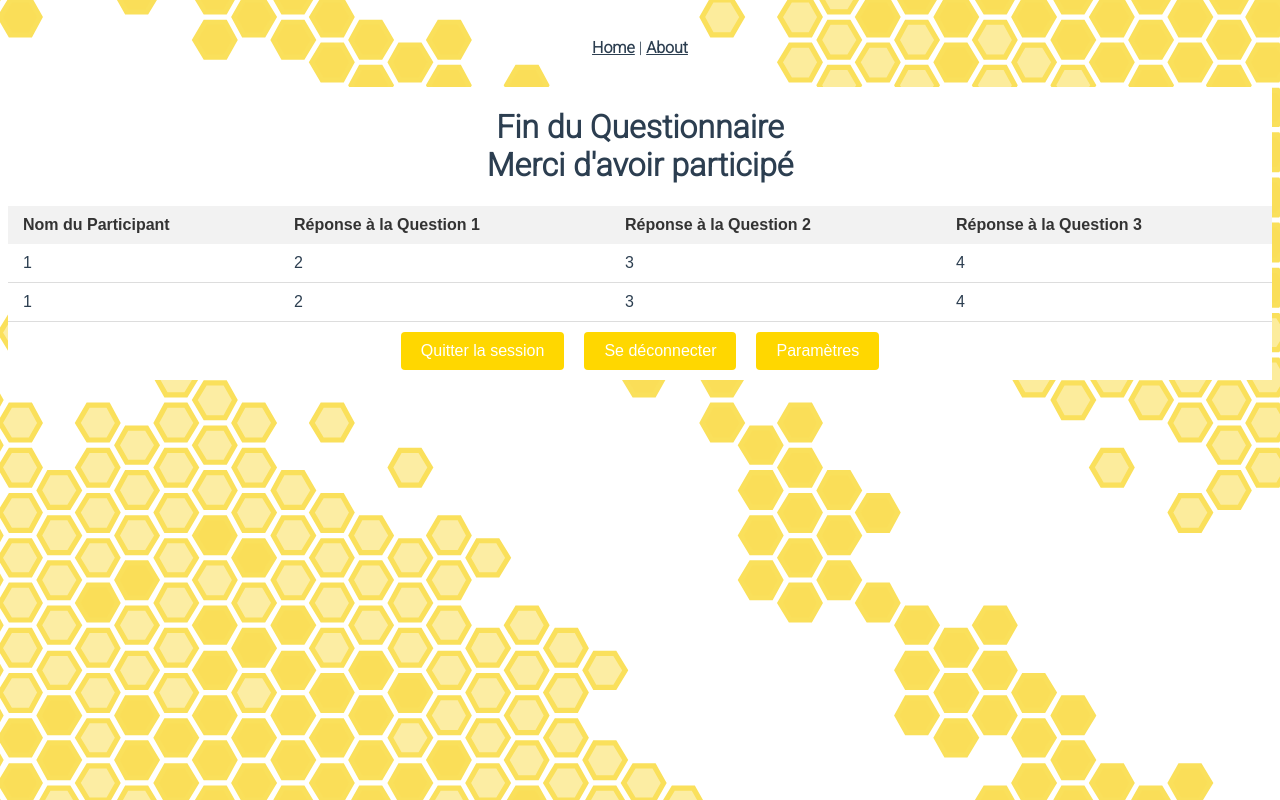
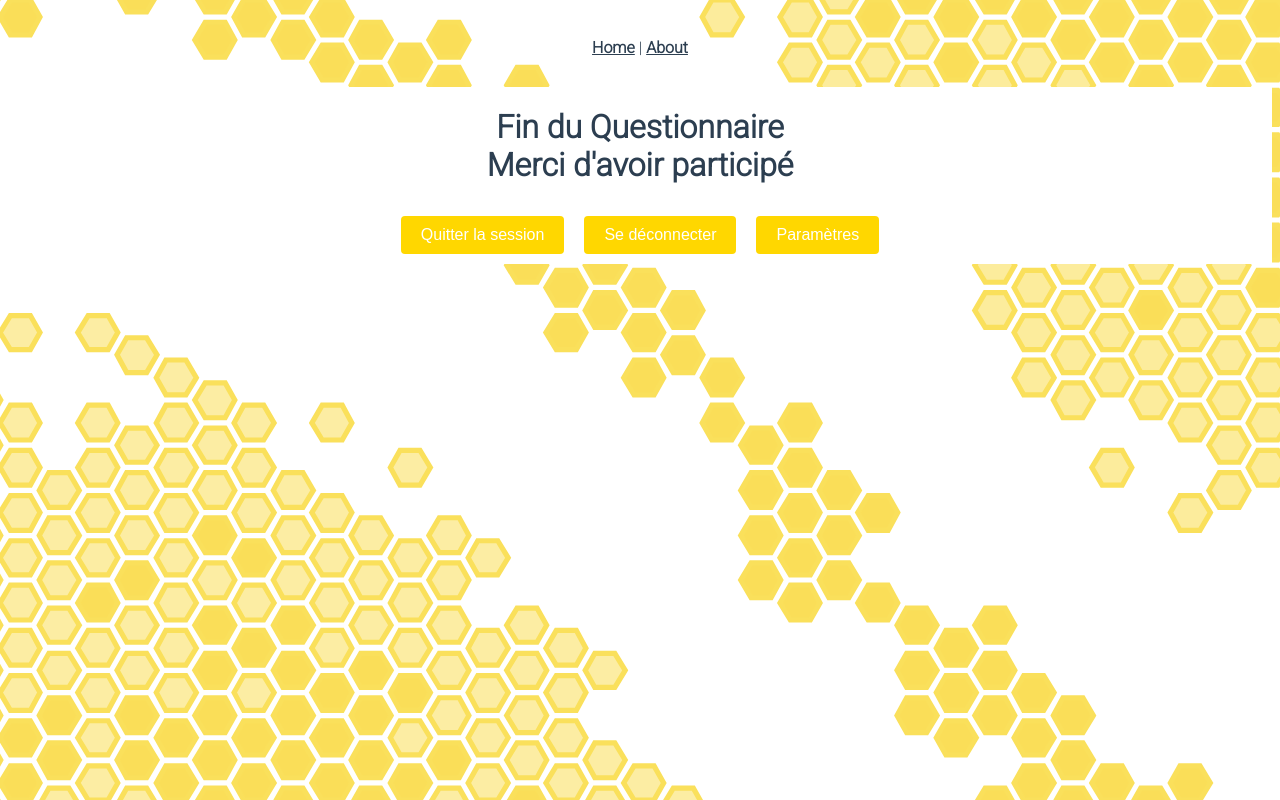
Before and after one commit to MaxHowardBorges/2b-quiz, a Vue app in the folder frontend-vue/: page /#/end in a window 1280 px wide. Built offline with nearby package versions, Linux system fonts and the light colour scheme; the HTML template or start-up script is replaced by a standard one.

Commit message:
#1 Initialisation of results array, debugging, create methods to get results for each player and clean code (w/lm105079, er104065, ee101588)

```diff
--- a/frontend-vue/src/components/EndOfSession.vue
+++ b/frontend-vue/src/components/EndOfSession.vue
@@ -4,15 +4,18 @@
     <div class="actions">
       <btn  @click='handleCreateSession()' nomB="Relancer une session" />
       <router-link to="/teacher-home-page"><btn nomB="Retourner au menu" /></router-link>
+
+      <tableP />
     </div>
   </div>
 </template>
 
 <script>
   import btn from '@/components/BoutonComp.vue';
+  import tableP from '@/components/QuizzResultsTable.vue';
 
   export default {
-    components: { btn },
+    components: { tableP, btn },
     methods: {
       handleCreateSession() {
         this.$store.dispatch('createSession')
--- a/frontend-vue/src/components/QuizzResultsTable.vue
+++ b/frontend-vue/src/components/QuizzResultsTable.vue
@@ -1,27 +1,58 @@
 <template>
   <table class="styled-table">
+    <div v-if="this.tabresult != null">
     <tr>
       <th>Nom du Participant</th>
       <th>Réponse à la Question 1</th>
       <th>Réponse à la Question 2</th>
       <th>Réponse à la Question 3</th>
     </tr>
-    <tr>
-      <td>1</td>
-      <td>2</td>
-      <td>3</td>
-      <td>4</td>
-    </tr>
-    <tr>
-      <td>1</td>
-      <td>2</td>
-      <td>3</td>
-      <td>4</td>
-    </tr>
+
+
+      <tr v-for="(participant, index) in this.tabresult[1]" :key="index">
+        <td v-if="participant">{{ participant.username }}</td>
+        <td v-else>No participant data available</td>
+        <!--      <td v-for="(rep, ind) in participant.tab" :key="ind">{{ this.$store.getters.getTabResult[0][rep.idQuestion].answers[rep.idAnswer].content }}</td>-->
+        <td v-for="(rep, ind) in participant.tab" :key="ind">{{ rep.idAnswer }}</td>
+      </tr>
+    </div>
+
   </table>
 </template>
 
 <script>
+
+  export default {
+    data() {
+      return {
+        tabresult: null,
+      }
+    },
+    methods: {
+      async handleCreateTable() {
+        try {
+          await this.$store.dispatch('getResults');
+          const tabResult = await this.$store.getters.getTabResult;
+          console.log("-----------------------------------------");
+          console.log(tabResult[1][0].username);
+          console.log("-----------------------------------------");
+          this.$router.push('/end-of-session');
+        } catch (error) {
+          console.error('Error while creating session:', error);
+        }
+      },
+      async getTab() {
+        const tab = await this.$store.getters.getTabResult;
+        console.log("aa");
+        console.log(tab);
+        return tab;
+      }
+    },
+    async created() {
+      await this.handleCreateTable()
+      this.tabresult = await this.getTab()
+    },
+  };
 
 </script>
 
--- a/frontend-vue/src/store/index.js
+++ b/frontend-vue/src/store/index.js
@@ -9,6 +9,7 @@ export default createStore({
     idSession: null,
     success: null,
     username: null,
+    tabResult: null,
   },
   getters: {
     actualQuestion: (state) => state.question,
@@ -24,6 +25,9 @@ export default createStore({
     },
     getUsername: (state) => {
       return state.username;
+    },
+    getTabResult: (state) => {
+      return state.tabResult;
     },
   },
   mutations: {
@@ -45,20 +49,11 @@ export default createStore({
     changePage(state, pageLink) {
       state.router.push(pageLink);
     },
+    setTabResult(state, tabResult) {
+      state.tabResult = tabResult;
+    },
   },
   actions: {
-    /*async fetchQuestion({ commit }) {
-      try {
-        const response = await fetch(process.env.VUE_APP_API_URL+"/session/question");
-        if (!response.ok) {
-          throw new Error('Erreur de chargement de la question');
-        }
-        const question = await response.json();
-        commit('setQuestion', question);
-      } catch (error) {
-        console.error(error);
-      }
-    },*/
 
     async createSession({ commit }) {
       try {
@@ -76,6 +71,7 @@ export default createStore({
         console.error(error);
       }
     },
+
     async nextQuestion({ commit, getters }) {
       const body = { id: getters.actualSession };
       console.log(JSON.stringify(body));
@@ -107,6 +103,32 @@ export default createStore({
         throw error;
       }
     },
+
+    async getResults({ commit, getters }) {
+      console.log(getters.actualSession);
+      const body = { id: getters.actualSession };
+      console.log(body);
+      try {
+        const response = await fetch(
+          process.env.VUE_APP_API_URL + '/session/getMap?idsession='+body.id,
+          { method: 'GET',
+                headers: {
+              'Content-Type': 'application/json',
+            },
+            // body: JSON.stringify(body),
+          },
+        );
+        if (!response.ok) {
+          throw new Error('Erreur de chargement de la question');
+        }
+        const tabResult = await response.json();
+        commit('setTabResult', tabResult);
+        //console.log(tabResult);
+      } catch (error) {
+        console.error(error);
+      }
+    },
+
   },
   modules: { socketModule, fetchAPIModule },
 });
--- a/frontend-vue/src/views/EndSession.vue
+++ b/frontend-vue/src/views/EndSession.vue
@@ -3,7 +3,6 @@
     <h1>Fin du Questionnaire <br> Merci d'avoir participé</h1>
 
     <div class="actions">
-      <tableP />
       <button @click="quitSession">Quitter la session</button>
       <button >Se déconnecter</button>
       <button >Paramètres</button>
@@ -12,7 +11,6 @@
 </template>
 
 <script>
-  import tableP from '@/components/QuizzResultsTable.vue';
 
   export default {
     methods: {
@@ -21,9 +19,6 @@
         console.log('Session quittée');
       },
     },
-    components: {
-      tableP
-    }
   };
 </script>
 
```
Also changed, not shown: 1 other file (tests, documents, lock files or other folders).
